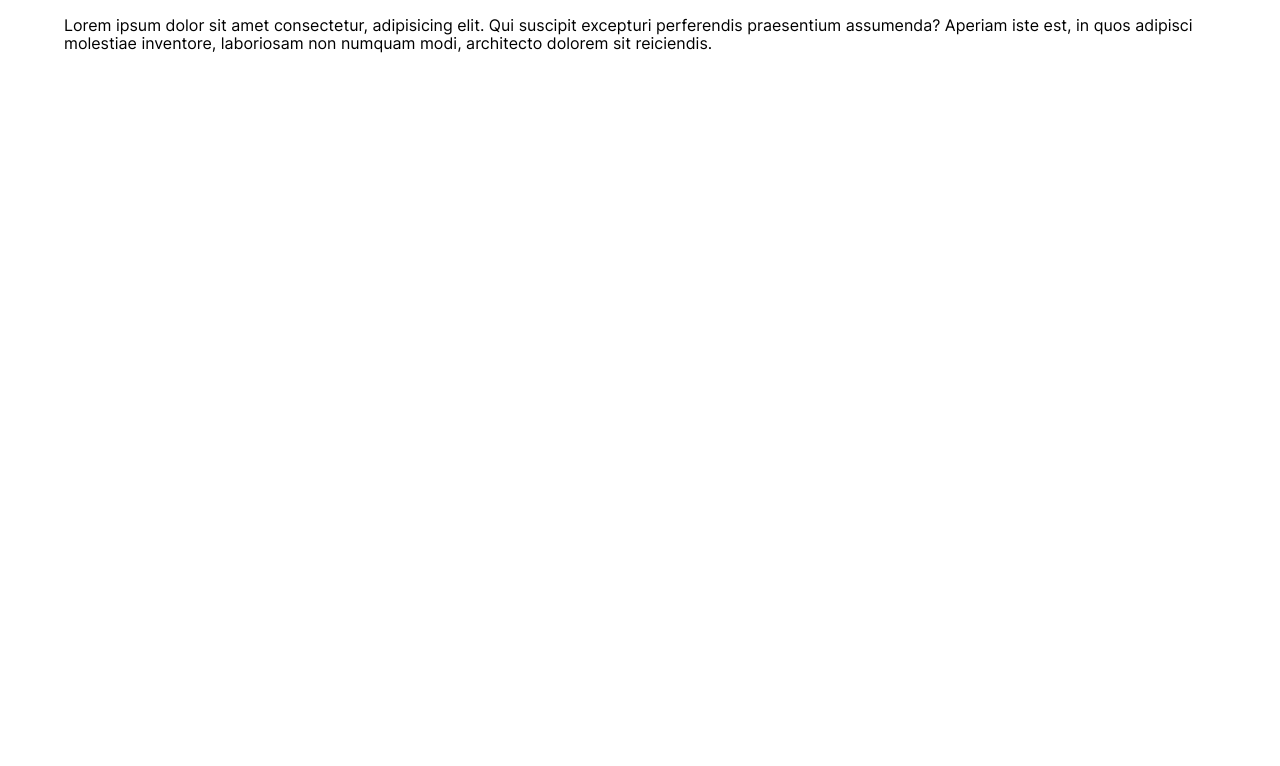
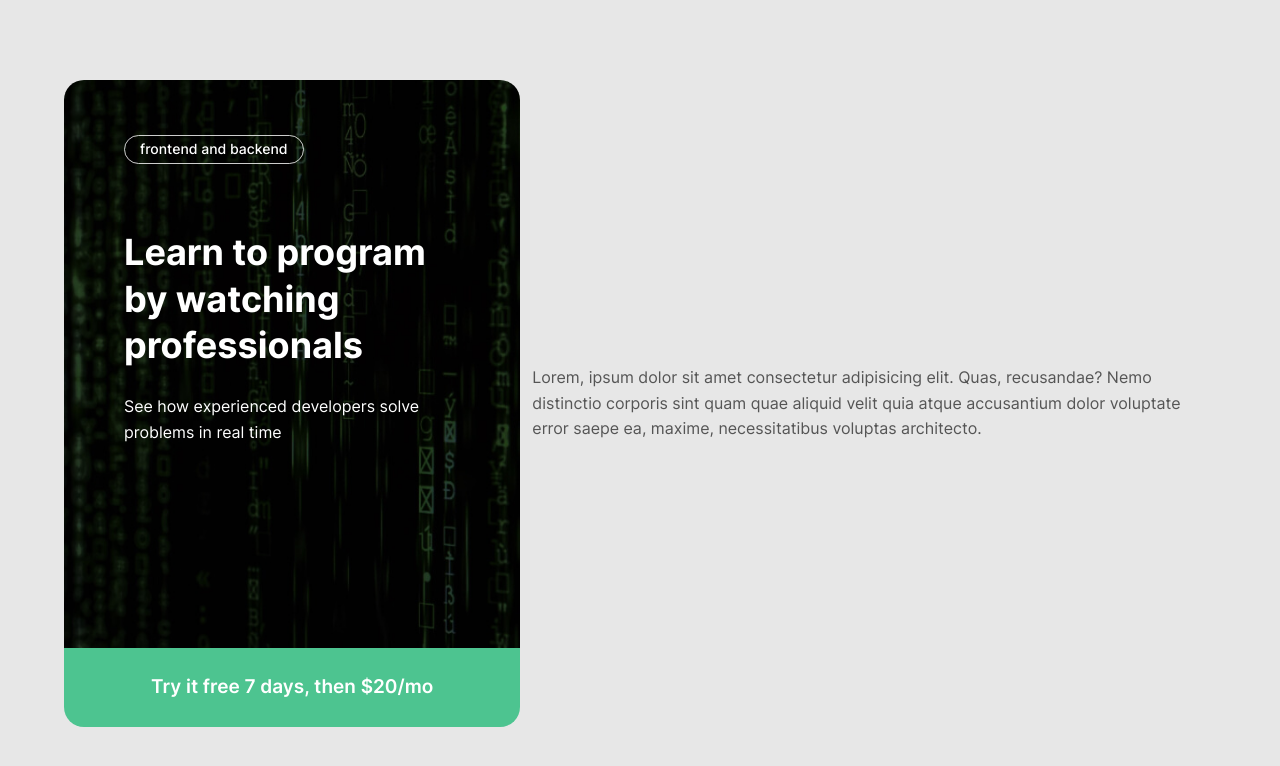
Before and after one commit to frontendoniyorbek/intro, a plain HTML site: page index.html in a window 1280 px wide. Drawn offline with Linux system fonts and the light colour scheme.

Commit message:
add hero

```diff
--- a/css/styles.css
+++ b/css/styles.css
@@ -1,3 +1,13 @@
+:root {
+	--green-colo: #4dc490;
+	--body-bg: #e7e7e7;
+	--btn-bg: #655af2;
+	--input-text-color: #555555;
+	--black-color: #000000;
+	--white-color: #ffffff;
+	--error-color: #f03535;
+}
+
 @font-face {
 	font-family: 'Inter';
 	src: url('../fonts/Inter-SemiBold.woff2') format('woff2'), url('../fonts/Inter-SemiBold.woff') format('woff');
@@ -48,7 +58,15 @@ html {
 }
 
 body {
+	font-weight: 400;
+	font-size: 16px;
+	line-height: 1.6;
+	color: var(--input-text-color);
+	background-color: var(--body-bg);
 	font-family: 'Inter', sans-serif;
+	display: flex;
+	align-items: center;
+	justify-content: center;
 }
 
 .container {
@@ -59,3 +77,74 @@ body {
 	padding-left: 20px;
 	padding-right: 20px;
 }
+
+.main-content {
+	display: flex;
+	align-items: center;
+	justify-content: center;
+	padding-top: 80px;
+	padding-bottom: 80px;
+}
+
+.hero {
+	display: flex;
+	flex-direction: column;
+	max-width: 570px;
+	width: 100%;
+	margin-right: 12px;
+	flex-grow: 1;
+}
+
+.hero__bg-img {
+	background-image: url(../img/hero-bg-img.jpg);
+	background-position: center center;
+	background-size: cover;
+	background-repeat: no-repeat;
+	padding-top: 55px;
+	padding-bottom: 203px;
+	padding-left: 60px;
+	padding-right: 60px;
+	border-radius: 20px 20px 0px 0px;
+	color: var(--white-color);
+}
+
+.hero__heding {
+	display: inline-block;
+	border: 1px solid rgba(255, 255, 255, 0.8);
+	padding: 5px 15px;
+	border-radius: 41px;
+	font-weight: 500;
+	font-size: 14px;
+	text-align: center;
+	line-height: 1.2;
+	margin-bottom: 65px;
+}
+
+.hero__title {
+	margin-top: 0;
+	margin-bottom: 25px;
+	font-weight: 700;
+	font-size: 36px;
+	max-width: 389px;
+	width: 100%;
+	line-height: 1.3;
+}
+
+.hero__text {
+	margin-top: 0;
+	margin-bottom: 0;
+}
+
+.hero__btn {
+	display: inline-block;
+	border: none;
+	background-color: var(--green-colo);
+	padding-top: 28px;
+	padding-bottom: 28px;
+	color: var(--white-color);
+	border-radius: 0px 0px 20px 20px;
+	font-weight: 600;
+	font-size: 19px;
+	line-height: 1.2;
+	text-align: center;
+}
--- a/index.html
+++ b/index.html
@@ -10,11 +10,19 @@
 		<link rel="stylesheet" href="css/styles.css" />
 	</head>
 	<body>
-		<div class="container">
-			<p>
-				Lorem ipsum dolor sit amet consectetur, adipisicing elit. Qui suscipit excepturi perferendis praesentium assumenda?
-				Aperiam iste est, in quos adipisci molestiae inventore, laboriosam non numquam modi, architecto dolorem sit reiciendis.
-			</p>
+		<div class="container main-content">
+			<div class="hero">
+				<div class="hero__bg-img">
+					<div class="hero__heding">frontend and backend</div>
+					<h1 class="hero__title">Learn to program by watching professionals</h1>
+					<p class="hero__text">See how experienced developers solve problems in real time</p>
+				</div>
+				<button class="hero__btn">Try it free 7 days, then $20/mo</button>
+			</div>
+			<form class="sign-up" action="" method="POST">
+				Lorem, ipsum dolor sit amet consectetur adipisicing elit. Quas, recusandae? Nemo distinctio corporis sint quam quae
+				aliquid velit quia atque accusantium dolor voluptate error saepe ea, maxime, necessitatibus voluptas architecto.
+			</form>
 		</div>
 	</body>
 </html>
```
Also changed, not shown: img/hero-bg-img.jpg (added).
